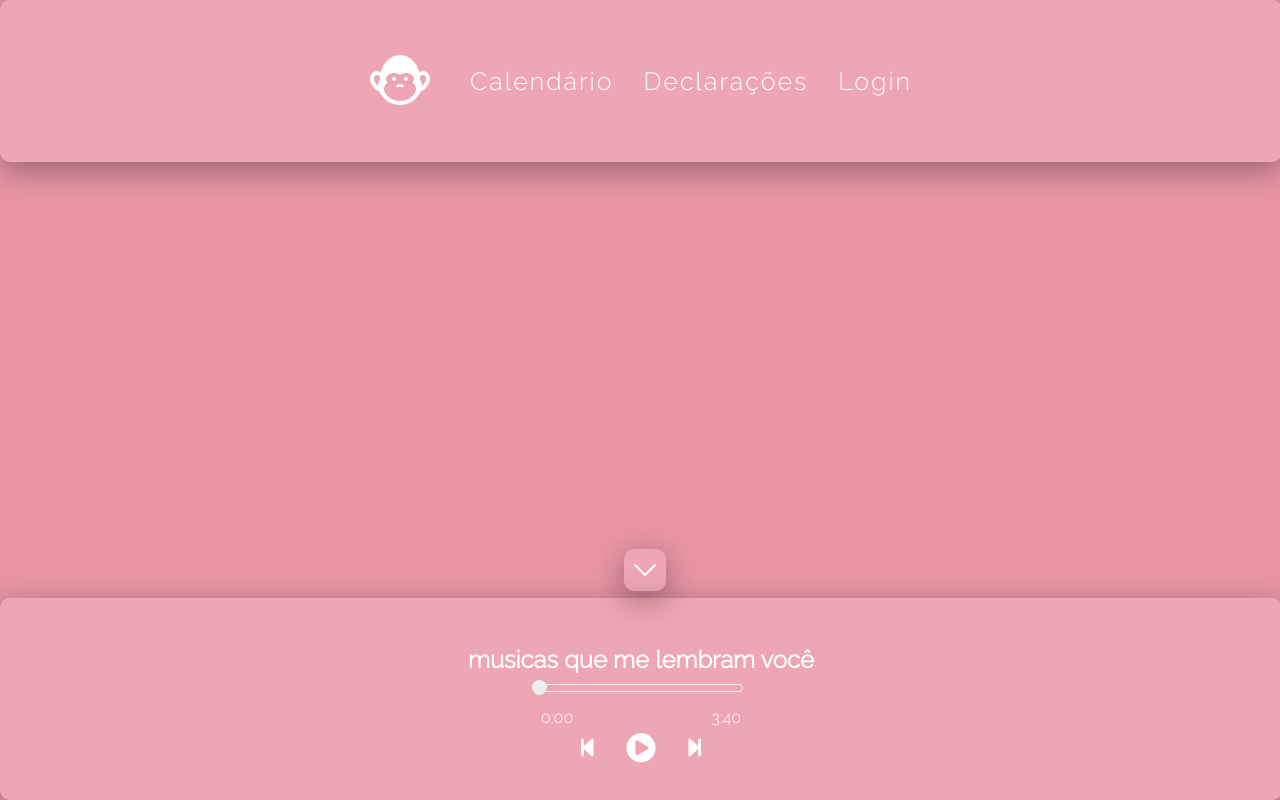
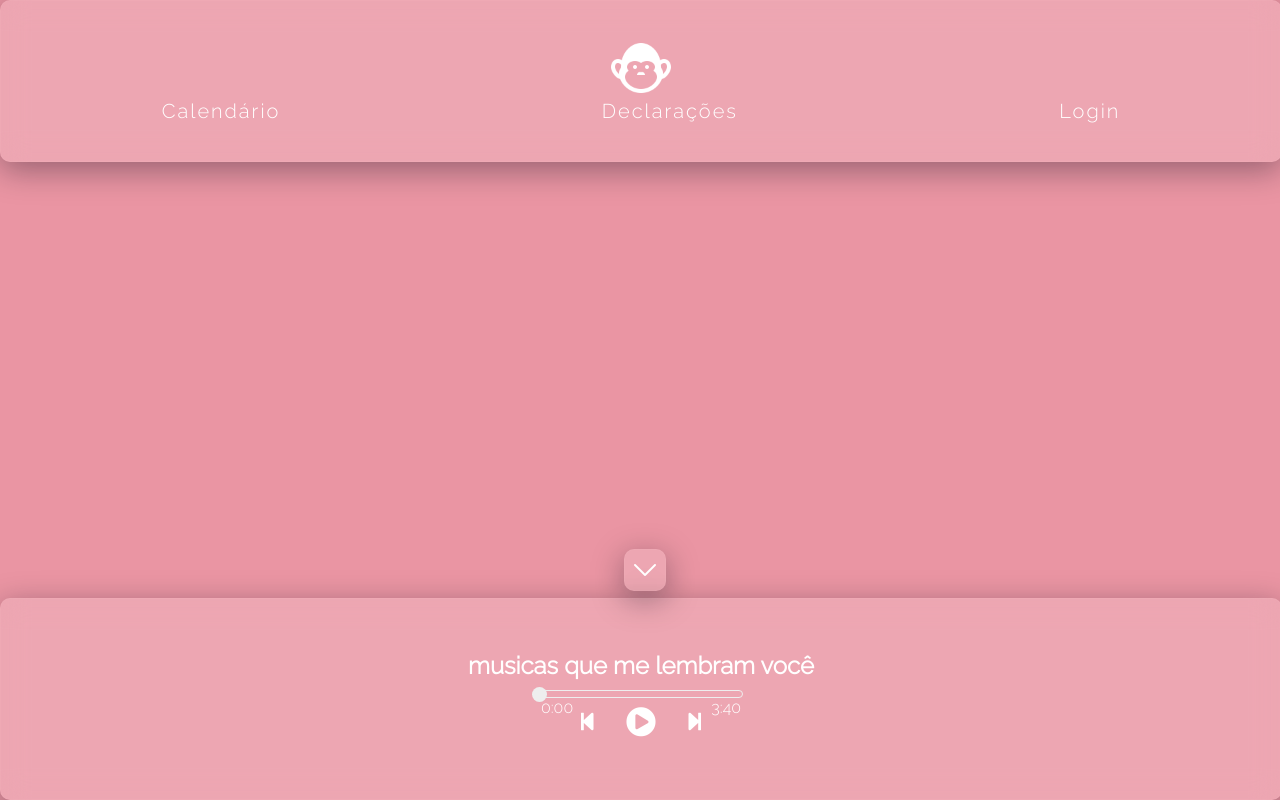
Before and after one commit to andrrc/heloisa, a plain HTML site: page index.html in a window 1280 px wide. Drawn offline with Linux system fonts and the light colour scheme.

Commit message:
fix somethings(header, popup)

```diff
--- a/style.css
+++ b/style.css
@@ -11,6 +11,8 @@ body{
     overflow-x: hidden;
 }
 *{
+    padding: 0;
+    margin: 0;
     list-style: none;
     text-decoration: none;
     font-family: 'Raleway', sans-serif;
@@ -30,15 +32,25 @@ header{
     display: flex;
     align-items: center;
     justify-content: center;
+    flex-direction: column;
+}
+nav{
+    width: 100%;
+    display: flex;
+    justify-content: center;
+    align-items: center;
 }
 .listaHeader{
+    width: 100%;
+    height: 100%;
+    align-items: center;
+    justify-content: space-around;
     display: flex;
-    gap: 30px;
 
 }
 li{
     letter-spacing: 2px;
-    font-size: 25px;
+    font-size: 20px;
 }
 .logoWe{
     width: 60px;
@@ -180,7 +192,7 @@ progress {
 .anuncioPai{
     width: 100%;
     display: flex;
-    justify-content: center;
+    /* justify-content: center; */
     align-items: center;
     position: absolute;
     flex-direction: column;
@@ -194,8 +206,8 @@ progress {
     top: 0;
 }
 .popUp{
-    width: 25%;
-    height: 50%;
+    width: 15rem;
+    height: 20%;
     background-color: #eee;
     color: black;
     padding: 25px;
@@ -204,6 +216,8 @@ progress {
     flex-direction: column;
     justify-content: center;
     align-items: center;
+    position: absolute;
+    top: 150px;
 }
 .coracao{
     height: 50px;
```
